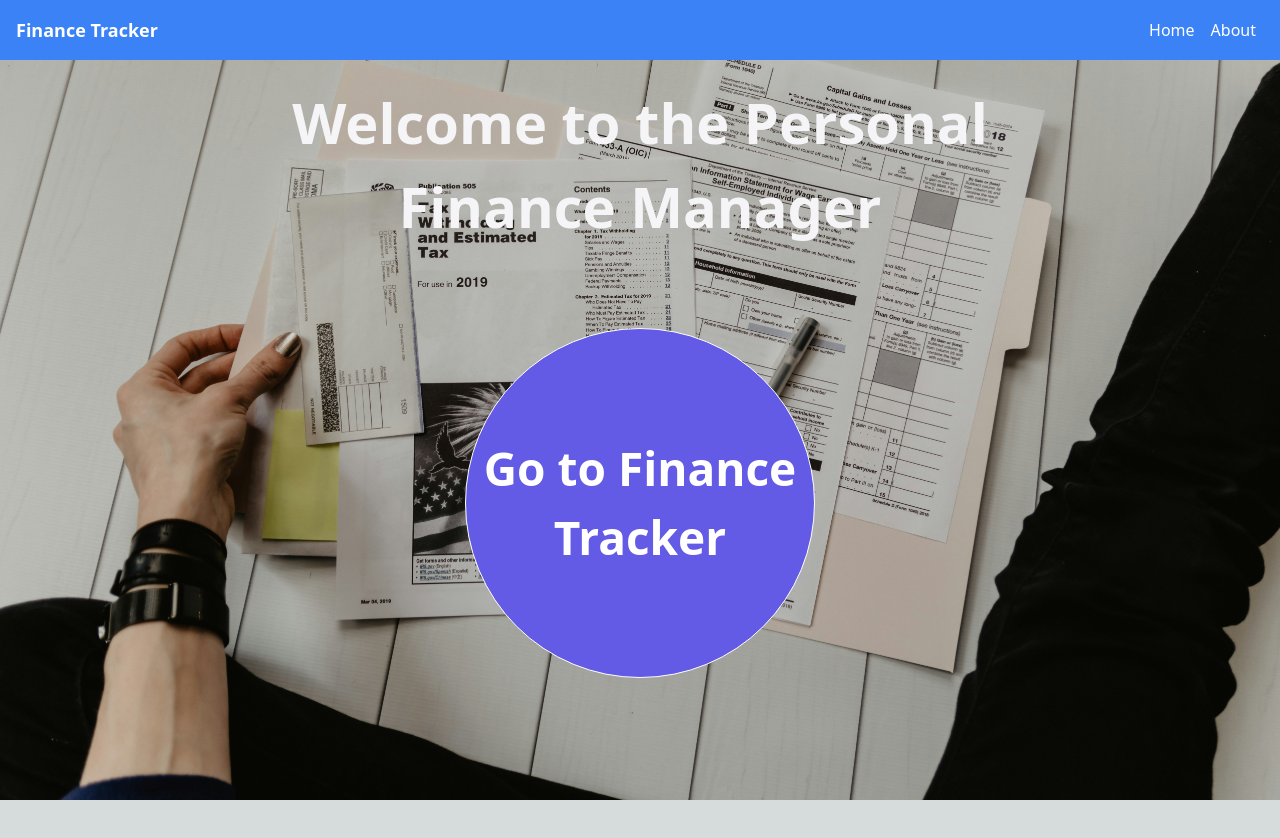
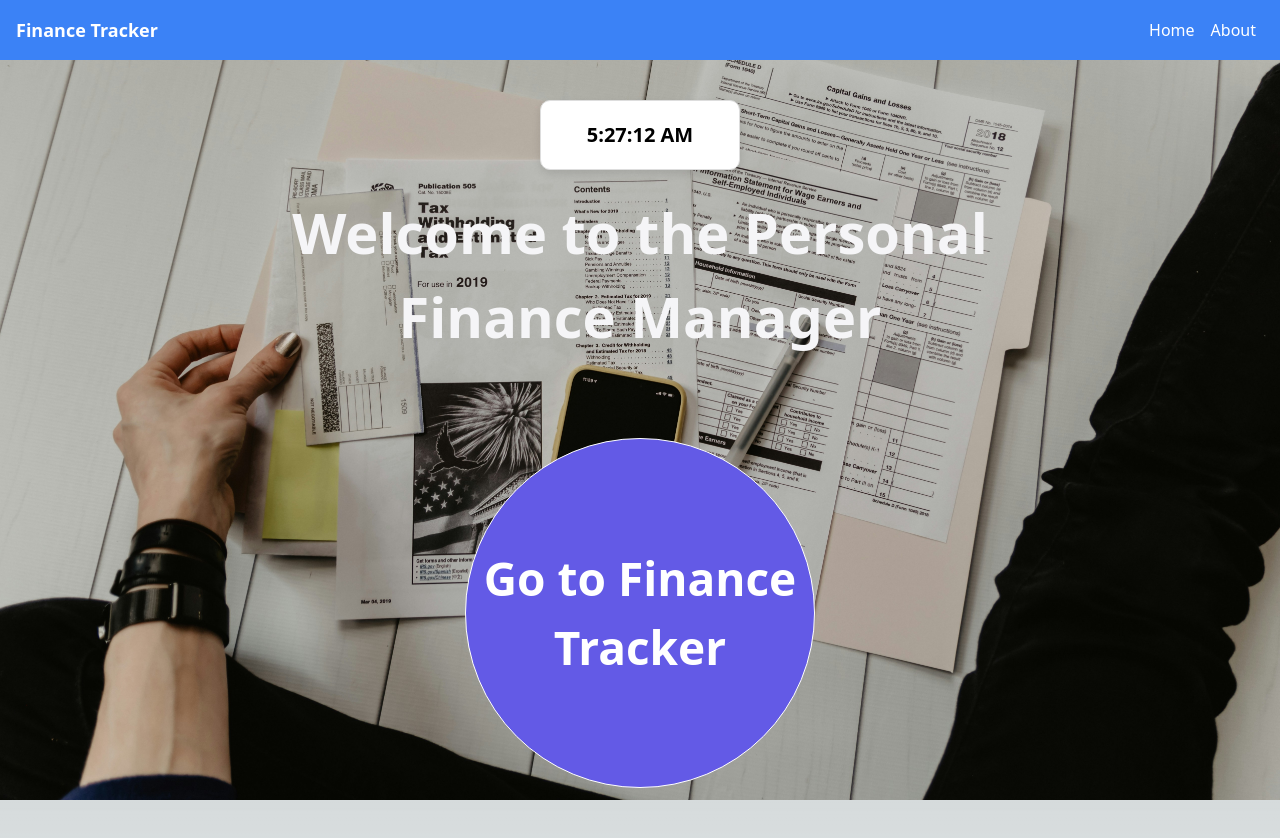
Before and after one commit to MoisesSanchez2020/my-finance-tracker, a Next.js app: page /home in a window 1280 px wide. Shown: the top 838 px of the page. Before the commit the page ends 800 px from the top, so only its background shows below. Built offline with nearby package versions, Linux system fonts and the light colour scheme.

Commit message:
new components added

```diff
--- a/app/globals.css
+++ b/app/globals.css
@@ -97,3 +97,21 @@ body {
   left: 50%;
   transform: translate(-50%, -50%);
 }
+
+/* Inside globals.css */
+
+
+.digital-clock {
+  font-size: 20px;
+  text-align: center;
+  margin: 20px auto; /* Center the clock horizontally */
+  background-color: white; /* Set the background color to white */
+  width: 200px; /* Width of the square */
+  height: 70px; /* Height of the square, equal to width to form a perfect square */
+  display: flex; /* Use flexbox for centering content */
+  align-items: center; /* Vertically center the content */
+  justify-content: center; /* Horizontally center the content */
+  border: 1px solid #ddd; /* Optional: Add a border to the square */
+  border-radius: 10px; /* Optional: Round the corners of the square */
+  box-shadow: 0 4px 8px rgba(0, 0, 0, 0.1); /* Optional: Add a subtle shadow for depth */
+}
--- /dev/null
+++ b/components/DigitalClock.tsx
@@ -0,0 +1,27 @@
+// components/DigitalClock.tsx
+
+import React, { useState, useEffect } from 'react';
+
+const DigitalClock = () => {
+  const [time, setTime] = useState(new Date());
+
+  useEffect(() => {
+    const timerID = setInterval(() => tick(), 1000);
+
+    return () => {
+      clearInterval(timerID);
+    };
+  }, []);
+
+  const tick = () => {
+    setTime(new Date());
+  };
+
+  return (
+    <div className="digital-clock">
+      {time.toLocaleTimeString()}
+    </div>
+  );
+};
+
+export default DigitalClock;
--- a/pages/home.tsx
+++ b/pages/home.tsx
@@ -3,6 +3,7 @@
 import React from 'react';
 import { useRouter } from 'next/router';
 import Navbar from '../components/Navbar';
+import DigitalClock from '../components/DigitalClock'; // Make sure to create this component
 
 const Home: React.FC = () => {
   const router = useRouter();
@@ -16,8 +17,8 @@ const Home: React.FC = () => {
     <div style={backgroundStyle}>
       <Navbar />
       <main className="home-content">
+        <DigitalClock /> {/* Digital Clock component added */}
         <h1>Welcome to the Personal Finance Manager</h1>
-
         <button
           onClick={navigateToTracker}
           className="start-button"
@@ -25,9 +26,6 @@ const Home: React.FC = () => {
           Go to Finance Tracker
         </button>
       </main>
-
-
-
     </div>
   );
 };
--- a/pages/index.tsx
+++ b/pages/index.tsx
@@ -151,8 +151,8 @@ const Home = () => {
       <style jsx global>{`
         .calendar-container .react-calendar {
           width: 100%;
-          max-width: 1000px;
-          font-size: 1.3em;
+          max-width: 1500px;
+          font-size: 1.5em;
         }
 
         .highlight {
```
